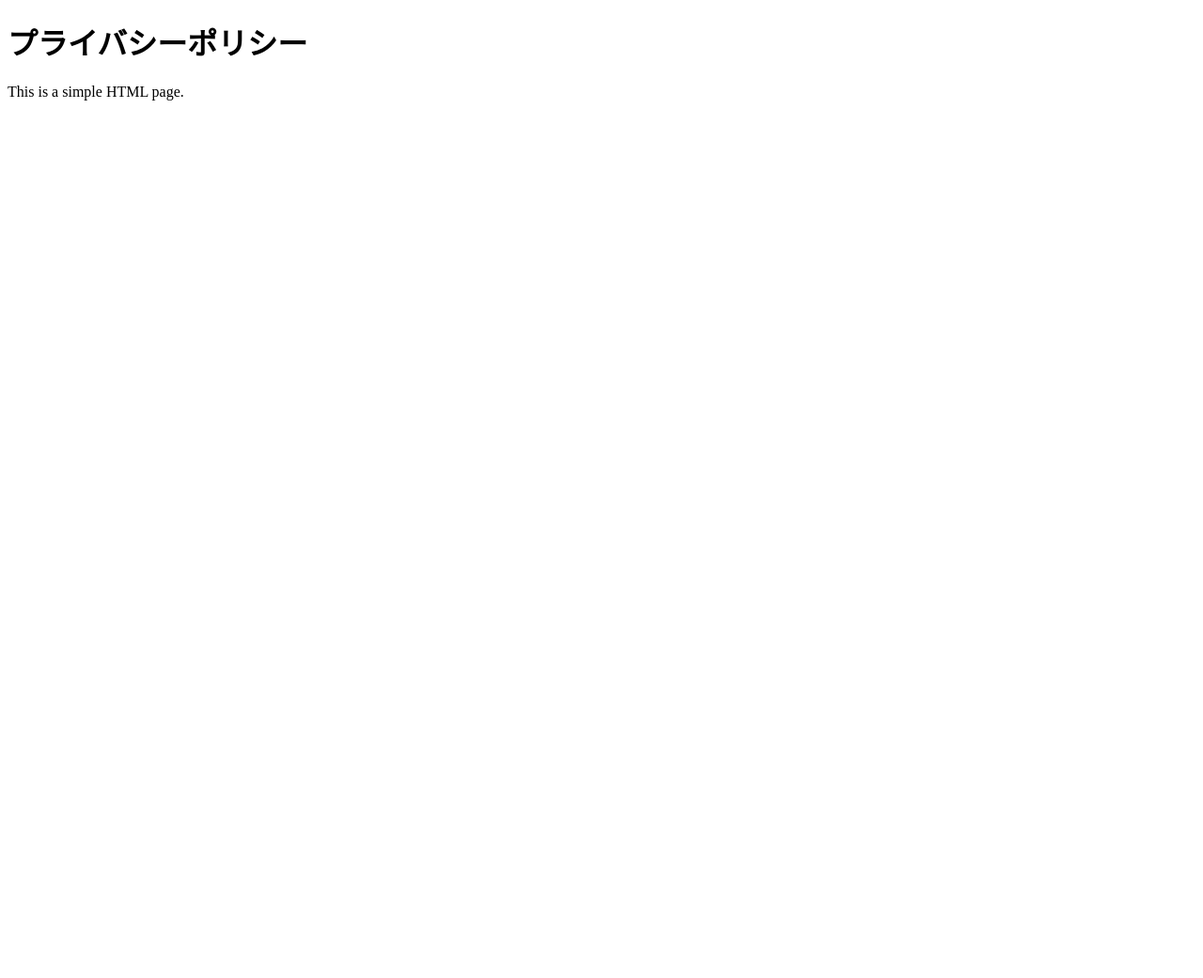
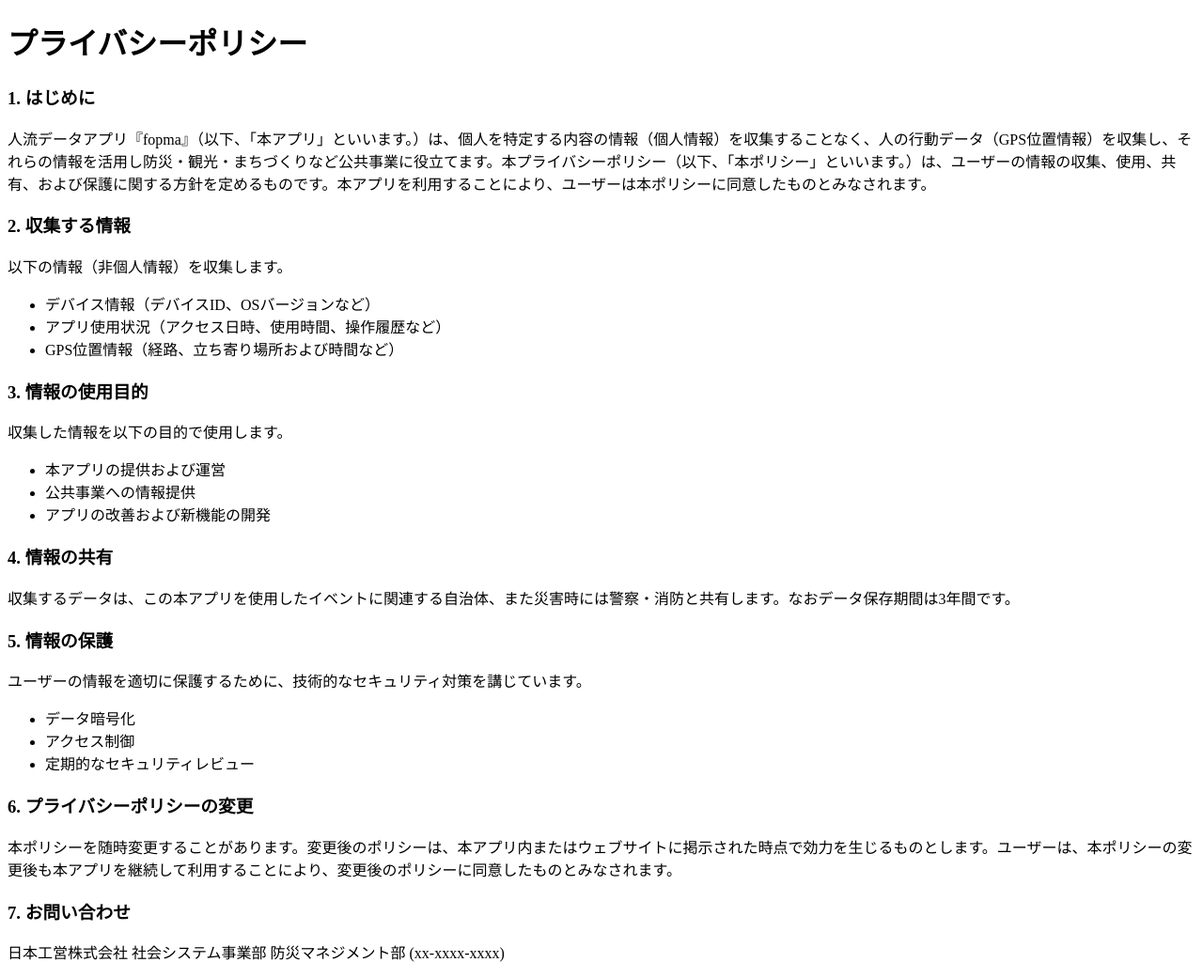
Before and after one commit to infoearth-jp/app-privacy-policy, a plain HTML site: page index.html in a window 1280 px wide. Shown: the whole page at 94% size. Before the commit the page ends 800 px from the top, so only its background shows below. Drawn offline with Linux system fonts and the light colour scheme.

Commit message:
fix index.html as privacy policy of fopma

```diff
--- a/index.html
+++ b/index.html
@@ -9,6 +9,40 @@
 </head>
 <body>
     <h1>プライバシーポリシー</h1>
-    <p>This is a simple HTML page.</p>
+    <h3>1. はじめに</h3>
+    <p>人流データアプリ『fopma』（以下、「本アプリ」といいます。）は、個人を特定する内容の情報（個人情報）を収集することなく、人の行動データ（GPS位置情報）を収集し、それらの情報を活用し防災・観光・まちづくりなど公共事業に役立てます。本プライバシーポリシー（以下、「本ポリシー」といいます。）は、ユーザーの情報の収集、使用、共有、および保護に関する方針を定めるものです。本アプリを利用することにより、ユーザーは本ポリシーに同意したものとみなされます。</p>
+
+    <h3>2. 収集する情報</h3>
+    <p>以下の情報（非個人情報）を収集します。</p>
+    <ul>
+        <li>デバイス情報（デバイスID、OSバージョンなど）</li>
+        <li>アプリ使用状況（アクセス日時、使用時間、操作履歴など）</li>
+        <li>GPS位置情報（経路、立ち寄り場所および時間など）</li>
+    </ul>
+
+    <h3>3. 情報の使用目的</h3>
+    <p>収集した情報を以下の目的で使用します。</p>
+    <ul>
+        <li>本アプリの提供および運営</li>
+        <li>公共事業への情報提供</li>
+        <li>アプリの改善および新機能の開発</li>
+    </ul>
+
+    <h3>4. 情報の共有</h3>
+    <p>収集するデータは、この本アプリを使用したイベントに関連する自治体、また災害時には警察・消防と共有します。なおデータ保存期間は3年間です。</p>
+
+    <h3>5. 情報の保護</h3>
+    <p>ユーザーの情報を適切に保護するために、技術的なセキュリティ対策を講じています。</p>
+    <ul>
+        <li>データ暗号化</li>
+        <li>アクセス制御</li>
+        <li>定期的なセキュリティレビュー</li>
+    </ul>
+
+    <h3>6. プライバシーポリシーの変更</h3>
+    <p>本ポリシーを随時変更することがあります。変更後のポリシーは、本アプリ内またはウェブサイトに掲示された時点で効力を生じるものとします。ユーザーは、本ポリシーの変更後も本アプリを継続して利用することにより、変更後のポリシーに同意したものとみなされます。</p>
+
+    <h3>7. お問い合わせ</h3>
+    <p>日本工営株式会社 社会システム事業部 防災マネジメント部 (xx-xxxx-xxxx)</p>
 </body>
 </html>
```
